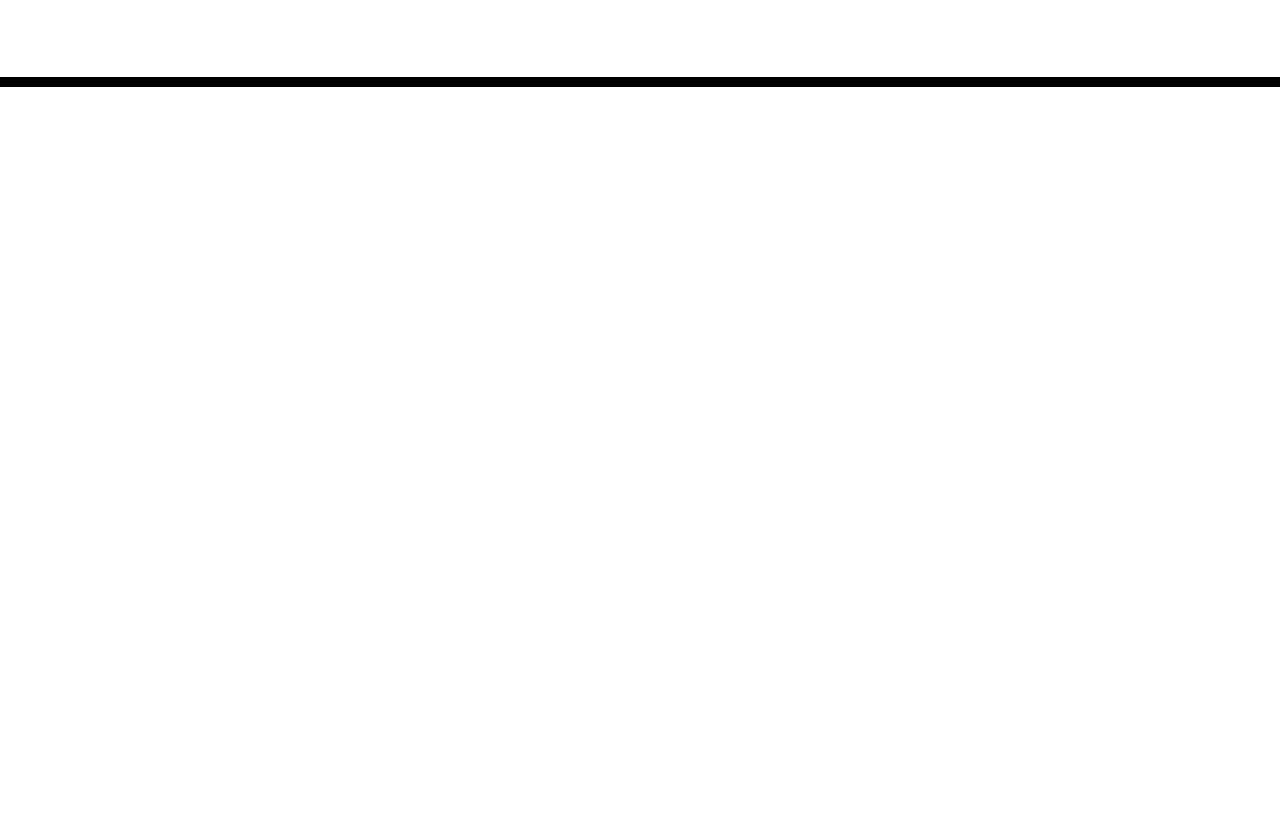
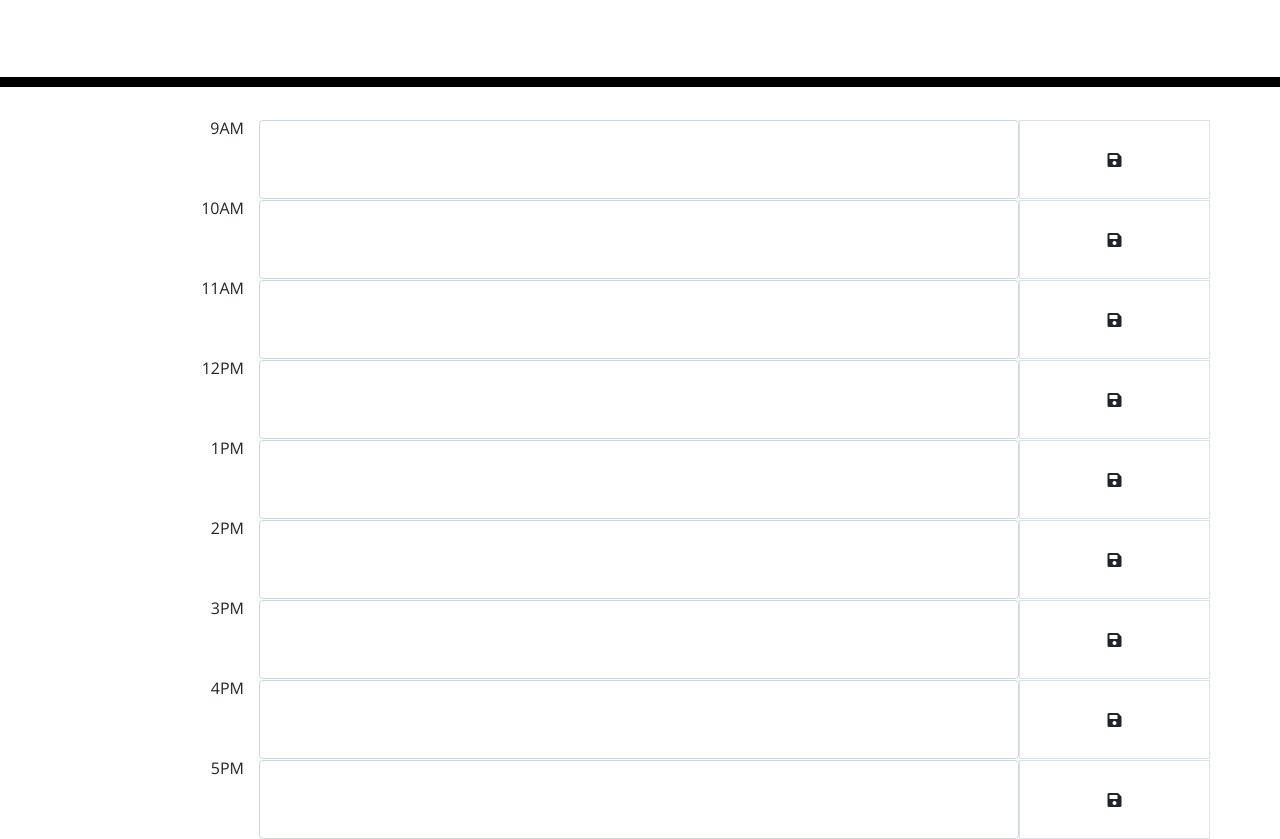
Before and after one commit to Jordancolubiale/module5-workday, a plain HTML site: page index.html in a window 1280 px wide. Shown: the part 181-1020 px from the top of the page. Before the commit the page ends 800 px from the top, so only its background shows below. Drawn offline with nearby package versions, Linux system fonts and the light colour scheme.

Commit message:
made time blocks, switched 'text' to 'textarea''

```diff
--- a/index.html
+++ b/index.html
@@ -29,8 +29,55 @@
       <p id="currentDay" class="lead"></p>
     </header>
     <div class="container">
-      <!-- Timeblocks go here -->
-    </div>
+        <!-- Timeblocks go here -->
+        <div class="row">
+          <div class="col text-right">9AM</div>
+          <textarea class="form-control col-8" type="text" id="9AM" data-hour="09"></textarea>
+          <div class="col border d-flex align-items-center justify-content-center save-container"><i class="fas fa-save"></i></div>
+        </div>
+        <div class="row">
+          <div class="col text-right">10AM</div>
+          <textarea class="form-control col-8" type="text" id="10AM" data-hour="10"></textarea>
+          <div class="col border d-flex align-items-center justify-content-center save-container"><i class="fas fa-save"></i></div>
+        </div>
+        <div class="row">
+            <div class="col text-right">11AM</div>
+            <textarea class="form-control col-8" type="text" id="10AM" data-hour="11"></textarea>
+            <div class="col border d-flex align-items-center justify-content-center save-container"><i class="fas fa-save"></i></div>
+          </div>
+          <div class="row">
+            <div class="col text-right">12PM</div>
+            <textarea class="form-control col-8" type="text" id="10AM" data-hour="12"></textarea>
+            <div class="col border d-flex align-items-center justify-content-center save-container"><i class="fas fa-save"></i></div>
+          </div>
+          <div class="row">
+            <div class="col text-right">1PM</div>
+            <textarea class="form-control col-8" type="text" id="10AM" data-hour="1"></textarea>
+            <div class="col border d-flex align-items-center justify-content-center save-container"><i class="fas fa-save"></i></div>
+          </div>
+          <div class="row">
+            <div class="col text-right">2PM</div>
+            <textarea class="form-control col-8" type="text" id="10AM" data-hour="2"></textarea>
+            <div class="col border d-flex align-items-center justify-content-center save-container"><i class="fas fa-save"></i></div>
+          </div>
+          <div class="row">
+            <div class="col text-right">3PM</div>
+            <textarea class="form-control col-8" type="text" id="10AM" data-hour="3"></textarea>
+            <div class="col border d-flex align-items-center justify-content-center save-container"><i class="fas fa-save"></i></div>
+          </div>
+          <div class="row">
+            <div class="col text-right">4PM</div>
+            <textarea class="form-control col-8" type="text" id="10AM" data-hour="4"></textarea>
+            <div class="col border d-flex align-items-center justify-content-center save-container"><i class="fas fa-save"></i></div>
+          </div>
+          <div class="row">
+            <div class="col text-right">5PM</div>
+            <textarea class="form-control col-8" type="text" id="10AM" data-hour="5"></textarea>
+            <div class="col border d-flex align-items-center justify-content-center save-container"><i class="fas fa-save"></i></div>
+          </div>
+
+      </div>
+
 
     <script src="https://code.jquery.com/jquery-3.4.1.min.js"></script>
     <script src="https://cdnjs.cloudflare.com/ajax/libs/moment.js/2.24.0/moment.min.js"></script>
```
